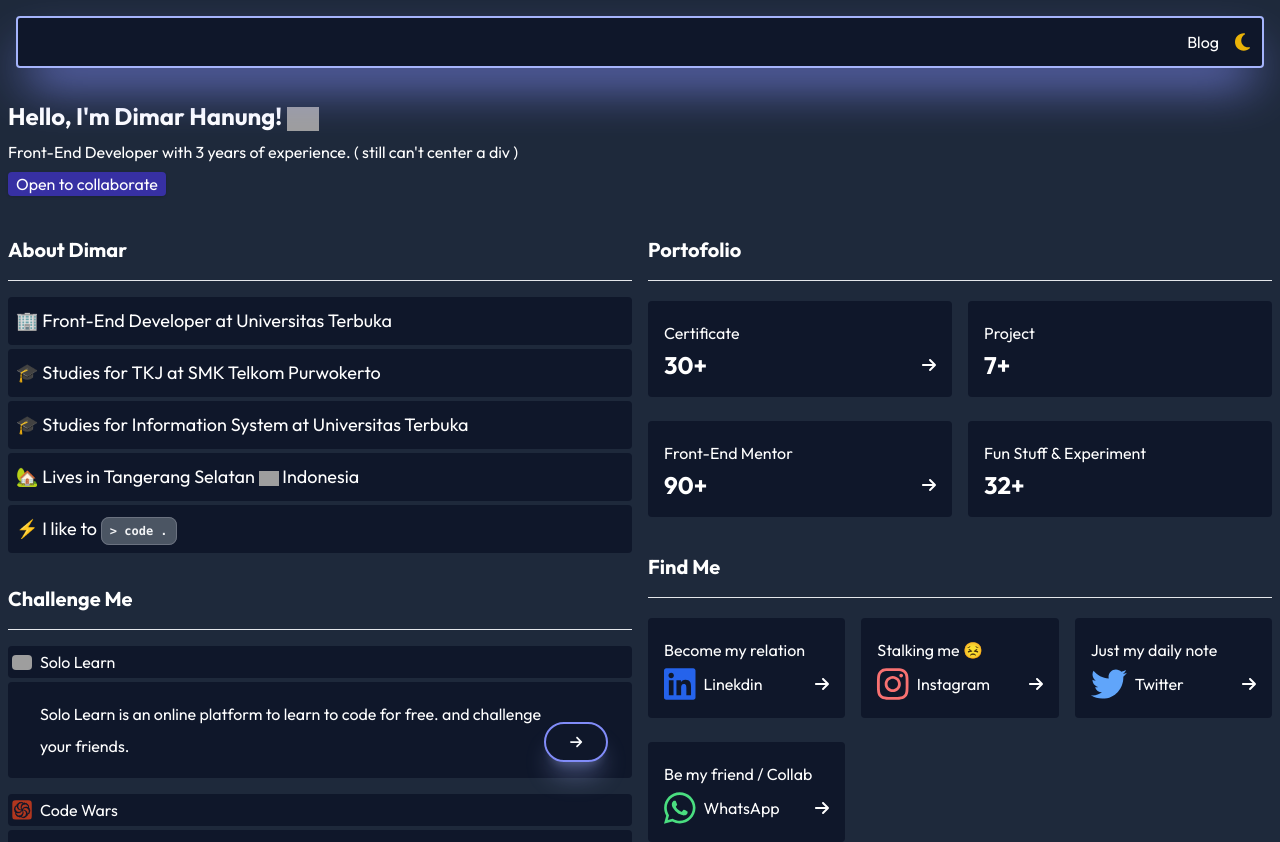
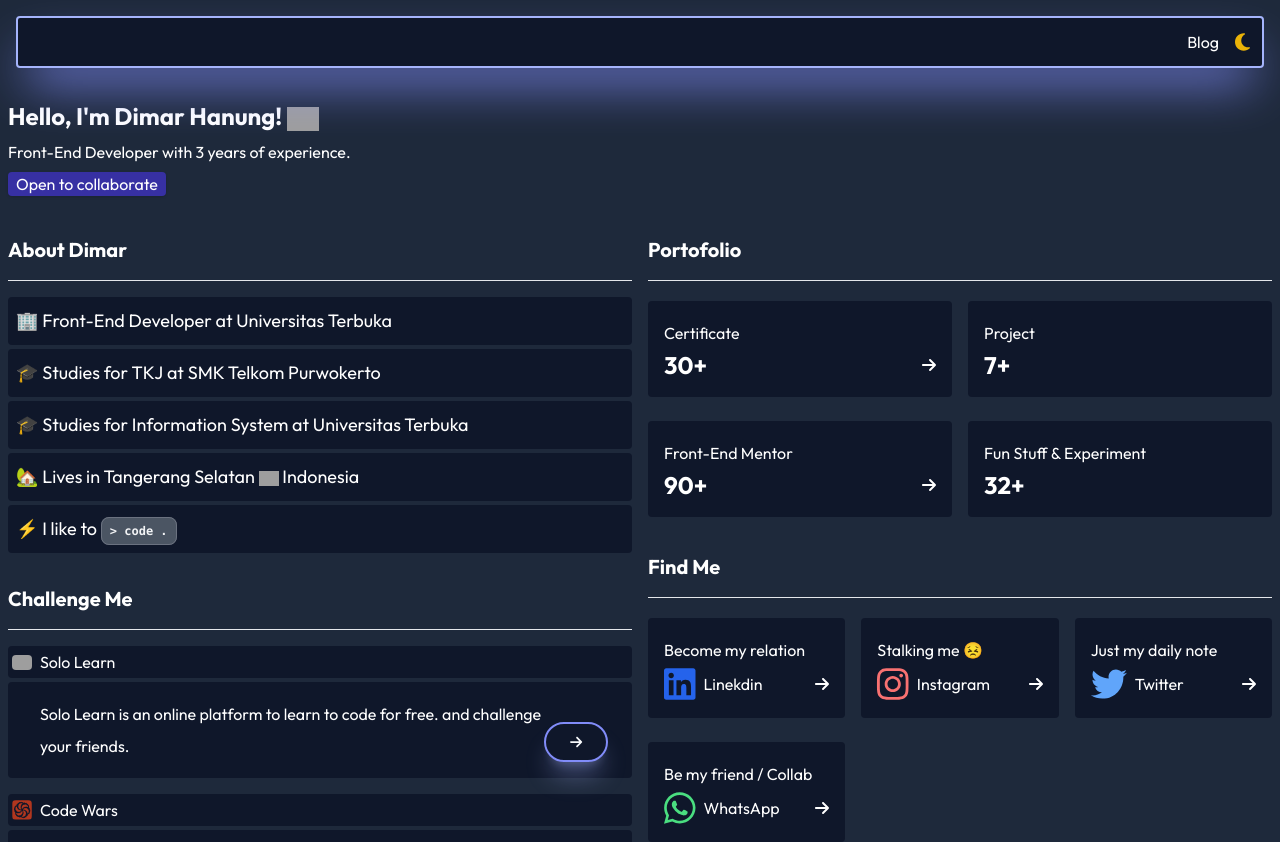
Before and after one commit to dimar-hanung/dimarhanung-next, a Nuxt app: page / in a window 1280 px wide. Shown: the top 842 px of the page. Built offline with nearby package versions, Linux system fonts and the light colour scheme; grey boxes are pictures that could not be loaded.

Commit message:
fix: umm.. actually i can center a div

```diff
--- a/pages/index.vue
+++ b/pages/index.vue
@@ -18,8 +18,7 @@
           <div class="px-2 mt-2">
             <p>
               <!-- short description about me -->
-              Front-End Developer with 3 years of experience. ( still can't
-              center a div )
+              Front-End Developer with 3 years of experience.
             </p>
             <p
               class="px-2 rounded dark:bg-indigo-800 bg-indigo-200 shadow max-w-max mt-2"
```
